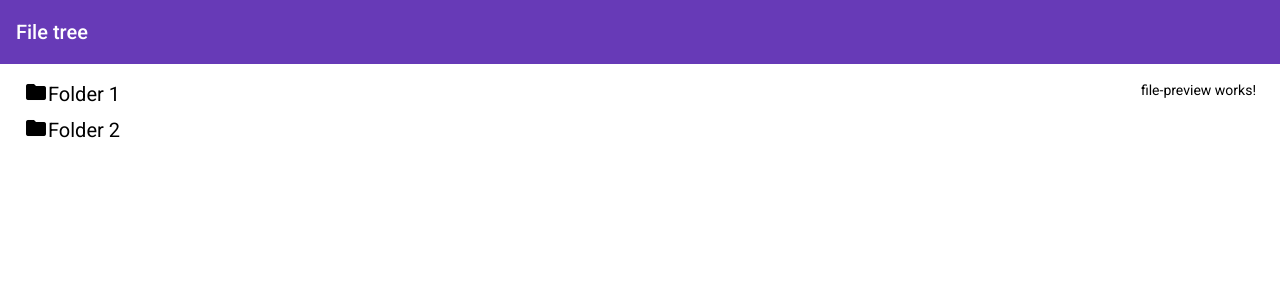
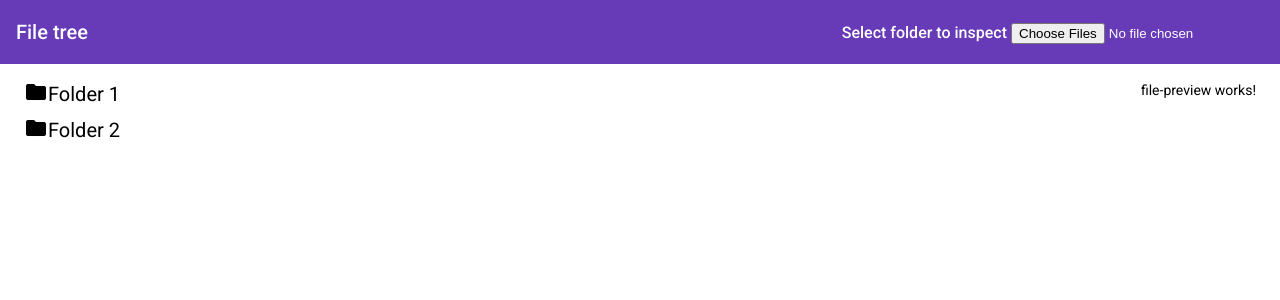
Before and after one commit to jcuenca95/file-tree, an Angular app: page / in a window 1280 px wide. Shown: the top 300 px of the page. Built offline with nearby package versions, Linux system fonts and the light colour scheme.

Commit message:
feat(file-loader): initial commit

```diff
--- a/src/app/app.module.ts
+++ b/src/app/app.module.ts
@@ -6,9 +6,10 @@ import { AppComponent } from './app.component';
 import { HeaderComponent } from './components/header/header.component';
 import { FeaturesModule } from './features/features.module';
 import { MaterialModule } from './material/material.module';
+import { InputDirectoryComponent } from './components/header/input-directory/input-directory.component';
 
 @NgModule({
-  declarations: [AppComponent, HeaderComponent],
+  declarations: [AppComponent, HeaderComponent, InputDirectoryComponent],
   imports: [
     BrowserModule,
     BrowserAnimationsModule,
--- a/src/app/components/header/header.component.html
+++ b/src/app/components/header/header.component.html
@@ -1,3 +1,4 @@
 <mat-toolbar color="primary">
   <span>File tree</span>
+  <input-directory></input-directory>
 </mat-toolbar>
--- a/src/app/components/header/header.component.scss
+++ b/src/app/components/header/header.component.scss
@@ -1,3 +1,6 @@
 mat-toolbar {
   margin-bottom: 16px;
+  display: flex;
+  justify-content: space-between;
+  align-items: center;
 }
--- /dev/null
+++ b/src/app/components/header/input-directory/input-directory.component.html
@@ -0,0 +1,9 @@
+<label for="fileList">Select folder to inspect</label>
+<input
+  type="file"
+  id="filepicker"
+  name="fileList"
+  webkitdirectory
+  multiple
+  (change)="handleOnChangeInput($event)"
+/>
--- /dev/null
+++ b/src/app/components/header/input-directory/input-directory.component.scss
@@ -0,0 +1,4 @@
+label {
+    font-size: 16px;
+    margin-right: 4px;
+}
--- /dev/null
+++ b/src/app/components/header/input-directory/input-directory.component.ts
@@ -0,0 +1,16 @@
+import { Component, OnInit } from '@angular/core';
+
+@Component({
+  selector: 'input-directory',
+  templateUrl: './input-directory.component.html',
+  styleUrls: ['./input-directory.component.scss'],
+})
+export class InputDirectoryComponent implements OnInit {
+  constructor() {}
+
+  ngOnInit(): void {}
+
+  handleOnChangeInput(event: any) {
+    console.log(event.target.files);
+  }
+}
```
Also changed, not shown: 1 other file (tests, documents, lock files or other folders).
